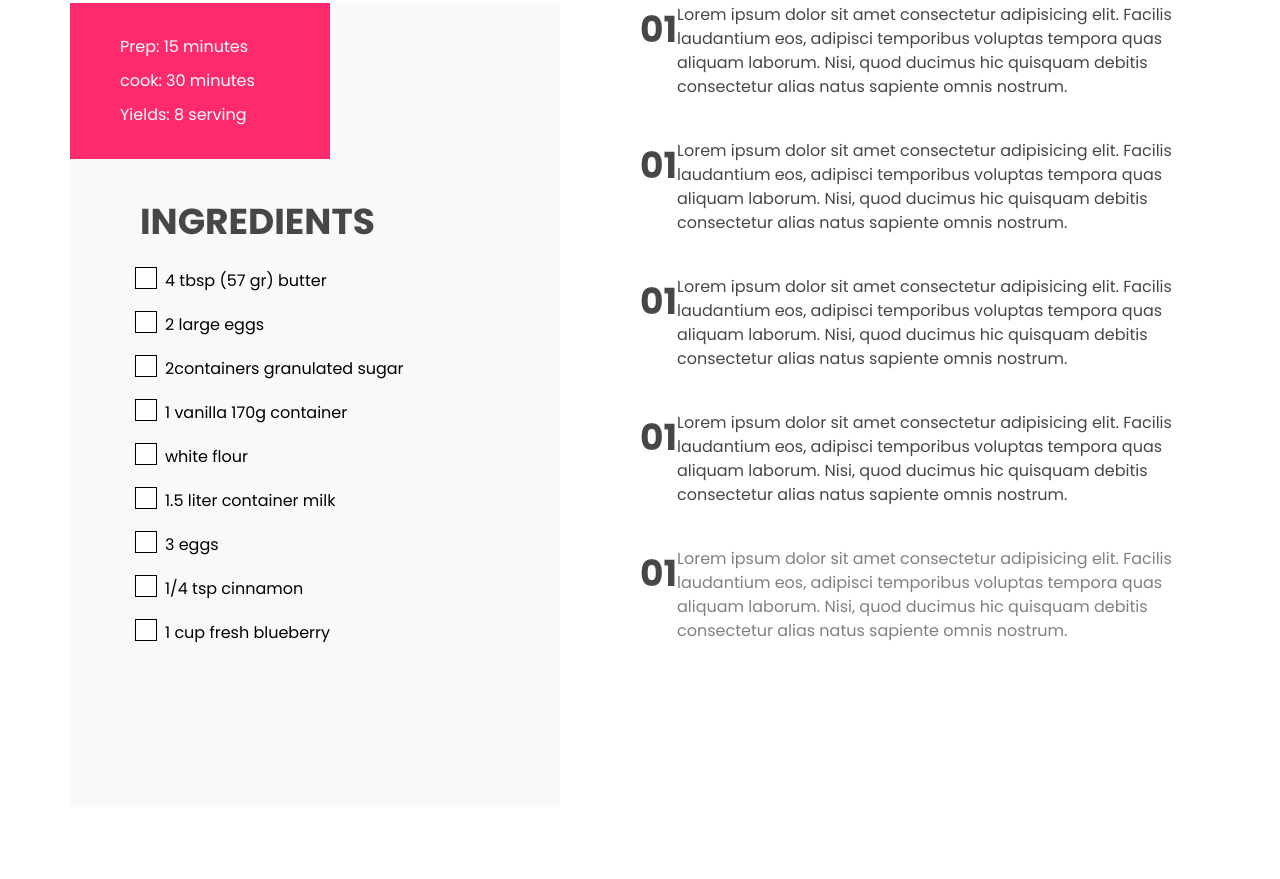
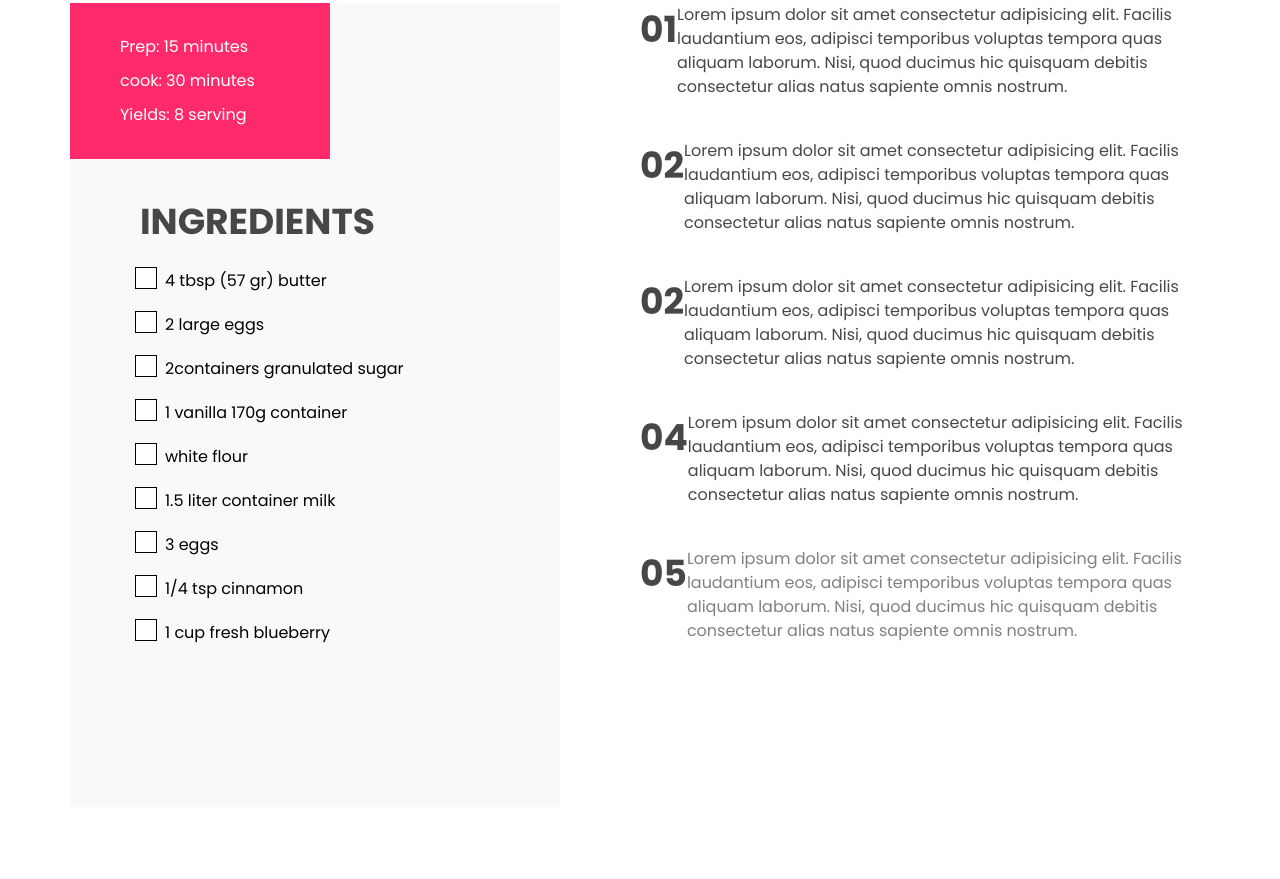
Before and after one commit to bbbb69/NC-food-project, a plain HTML site: page details.html in a window 1280 px wide. Shown: the part 1171-2050 px from the top of the page. Drawn offline with Linux system fonts and the light colour scheme.

```diff
--- a/details.html
+++ b/details.html
@@ -236,7 +236,7 @@
                                 </li>
                                 <li>
 
-                                    <h2>01</h2>
+                                    <h2>02</h2>
                                     <p>Lorem ipsum dolor sit amet consectetur adipisicing elit. Facilis laudantium eos,
                                         adipisci temporibus voluptas tempora quas aliquam laborum. Nisi, quod ducimus
                                         hic
@@ -244,7 +244,7 @@
 
                                 </li>
                                 <li>
-                                    <h2>01</h2>
+                                    <h2>02</h2>
                                     <p>Lorem ipsum dolor sit amet consectetur adipisicing elit. Facilis laudantium eos,
                                         adipisci temporibus voluptas tempora quas aliquam laborum. Nisi, quod ducimus
                                         hic
@@ -254,7 +254,7 @@
                                 </li>
                                 <li>
 
-                                    <h2>01</h2>
+                                    <h2>04</h2>
                                     <p>Lorem ipsum dolor sit amet consectetur adipisicing elit. Facilis laudantium eos,
                                         adipisci temporibus voluptas tempora quas aliquam laborum. Nisi, quod ducimus
                                         hic
@@ -263,7 +263,7 @@
                                 </li>
                                 <li>
 
-                                    <h2>01</h2>
+                                    <h2>05</h2>
                                     <p>Lorem ipsum dolor sit amet consectetur adipisicing elit. Facilis laudantium eos,
                                         adipisci temporibus voluptas tempora quas aliquam laborum. Nisi, quod ducimus
                                         hic
```
Also changed, not shown: index.html (+1 -1 lines).
